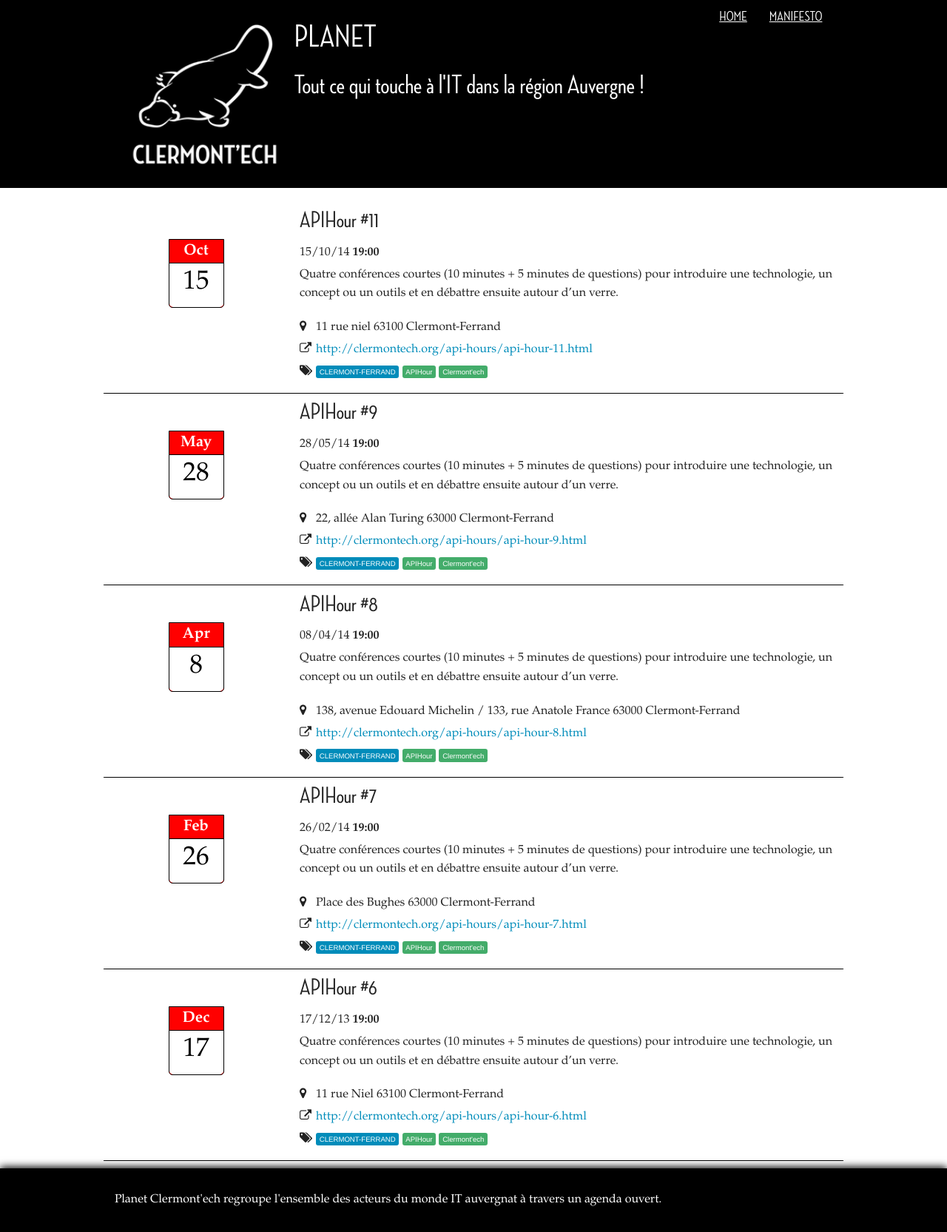
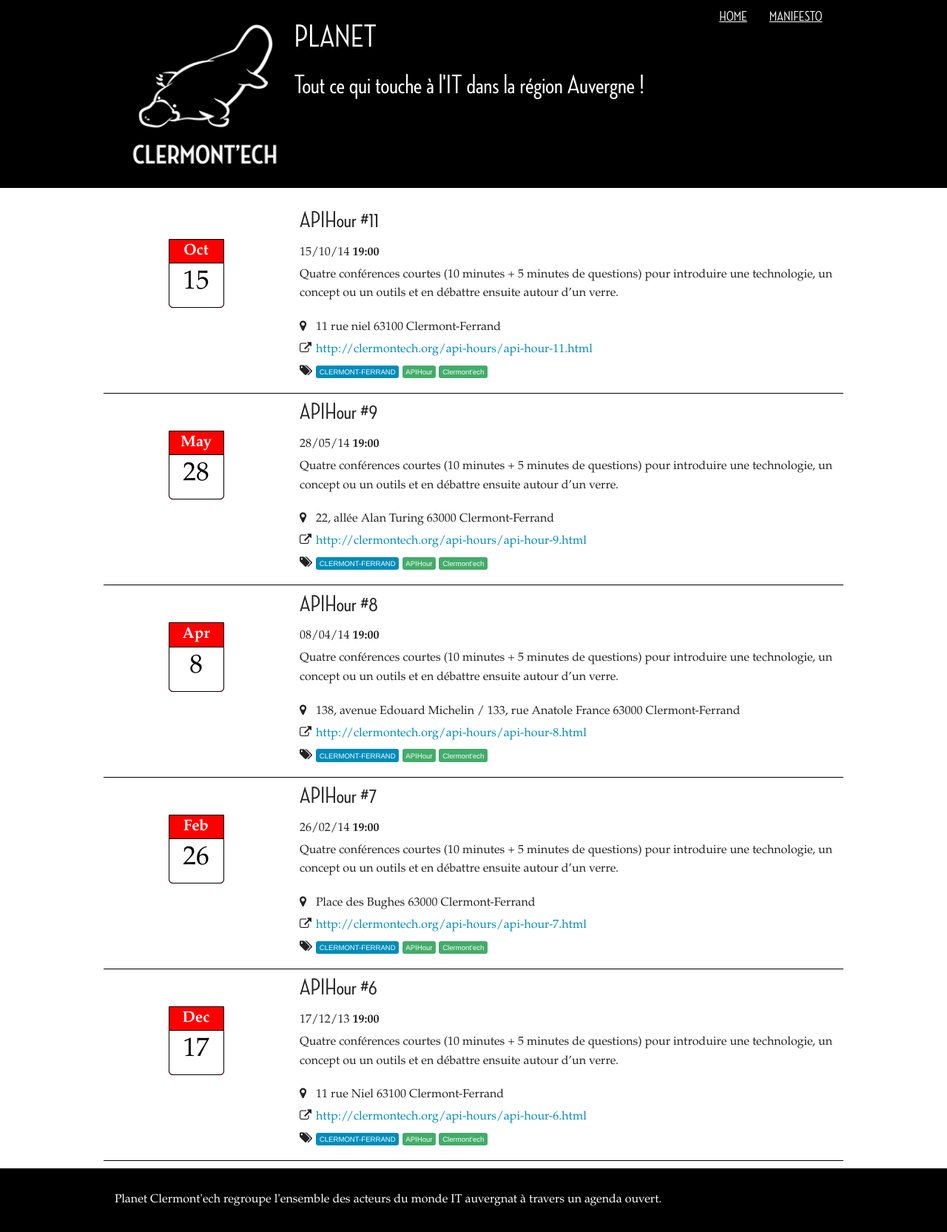
Before and after one commit to clermontech/planet, a Jekyll site: the page built from index.md, in a window 1280 px wide. Shown: the whole page at 74% size. Built offline with Jekyll 4.4.1, drawn with Linux system fonts in a browser that asks for light colours; Markdown is read by kramdown in place of the engine named in the settings.

Commit message:
fix shadow footer

```diff
--- a/css/main.css
+++ b/css/main.css
@@ -80,10 +80,6 @@
 /* footer */
 footer {
   width: 100%;
-  -webkit-box-shadow: 0px -2px 10px 0px #000;
-  -moz-box-shadow: 0px -2px 10px 0px #000;
-  -o-box-shadow: 0px -2px 10px 0px #000;
-  box-shadow: 0px -2px 10px 0px #000;
   background: #000;
   padding-top: 30px;
   padding-bottom: 10px;
--- a/scss/main.scss
+++ b/scss/main.scss
@@ -137,7 +137,6 @@
 /* footer */
 footer {
     width: 100%;
-    @include box-shadow(0px, -2px, 10px, 0px, $color_fonds);
     background: $color_fonds;
     padding-top: 30px;
     padding-bottom: 10px;
```
